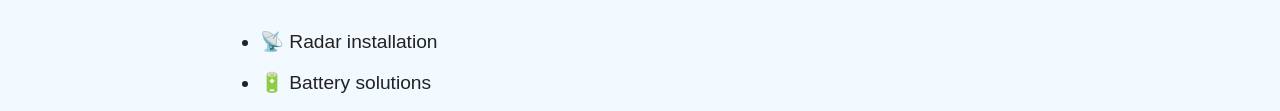
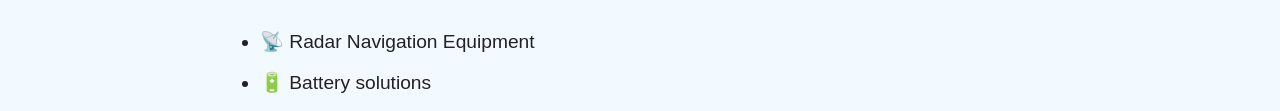
Before and after one commit to gabrielroag/rod-marine, a plain HTML site: page index.html in a window 1280 px wide. Shown: the part 603-714 px from the top of the page. Drawn offline with Linux system fonts and the light colour scheme.

Commit message:
Update index.html

```diff
--- a/index.html
+++ b/index.html
@@ -28,7 +28,7 @@
     <section class="services">
       <h2>What We Do</h2>
       <ul>
-		  <li>📡 Radar installation</li>            <!-- Más específico para "radar" -->
+		  <li>📡 Radar Navigation Equipment</li>            <!-- Más específico para "radar" -->
 		  <li>🔋 Battery solutions</li>             <!-- Emoji de batería -->
 		  <li>🔍 Inspection prepping</li>           <!-- Lupa = revisión -->
 		  <li>⚙️ Mechanical solutions</li>
```
